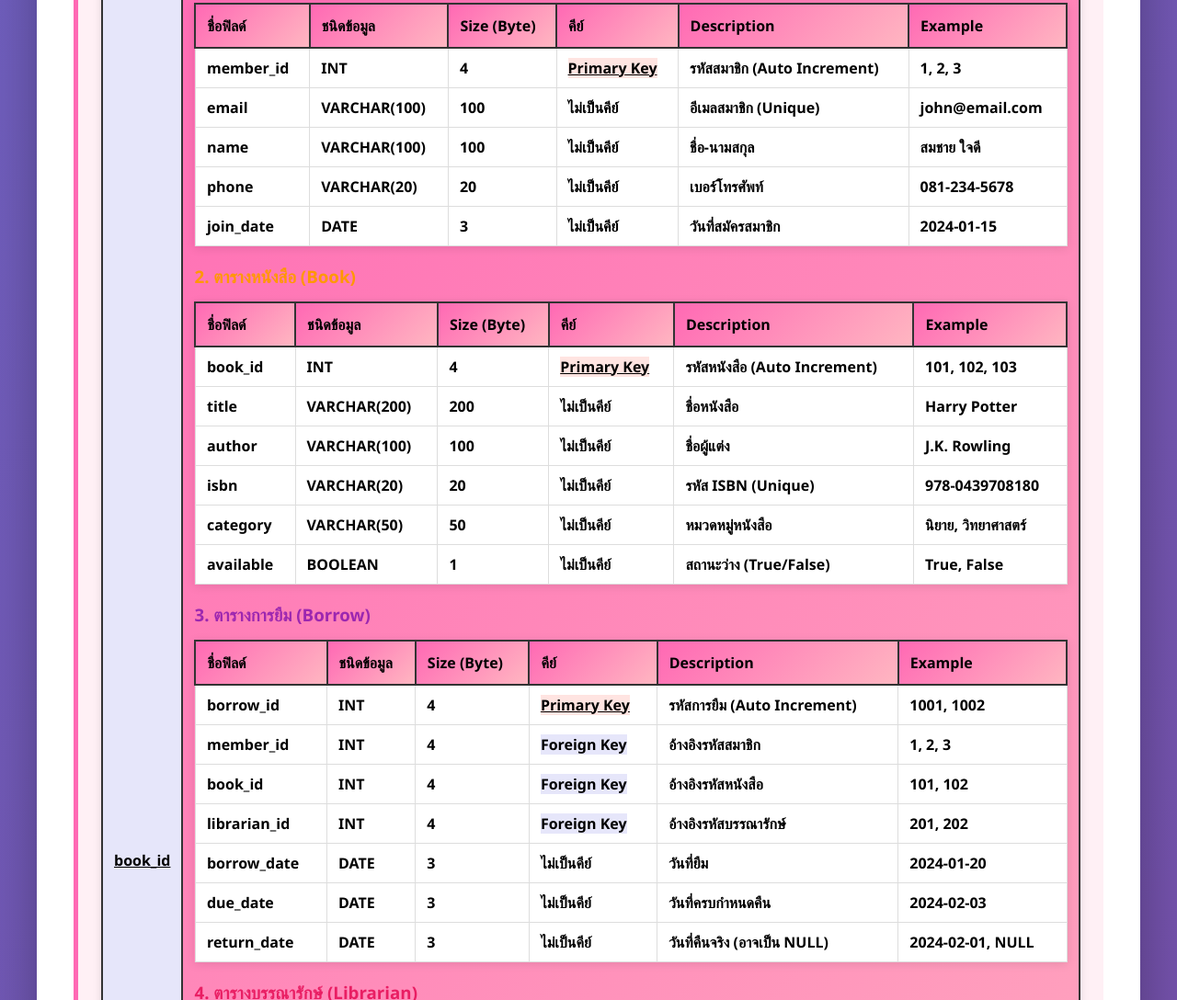
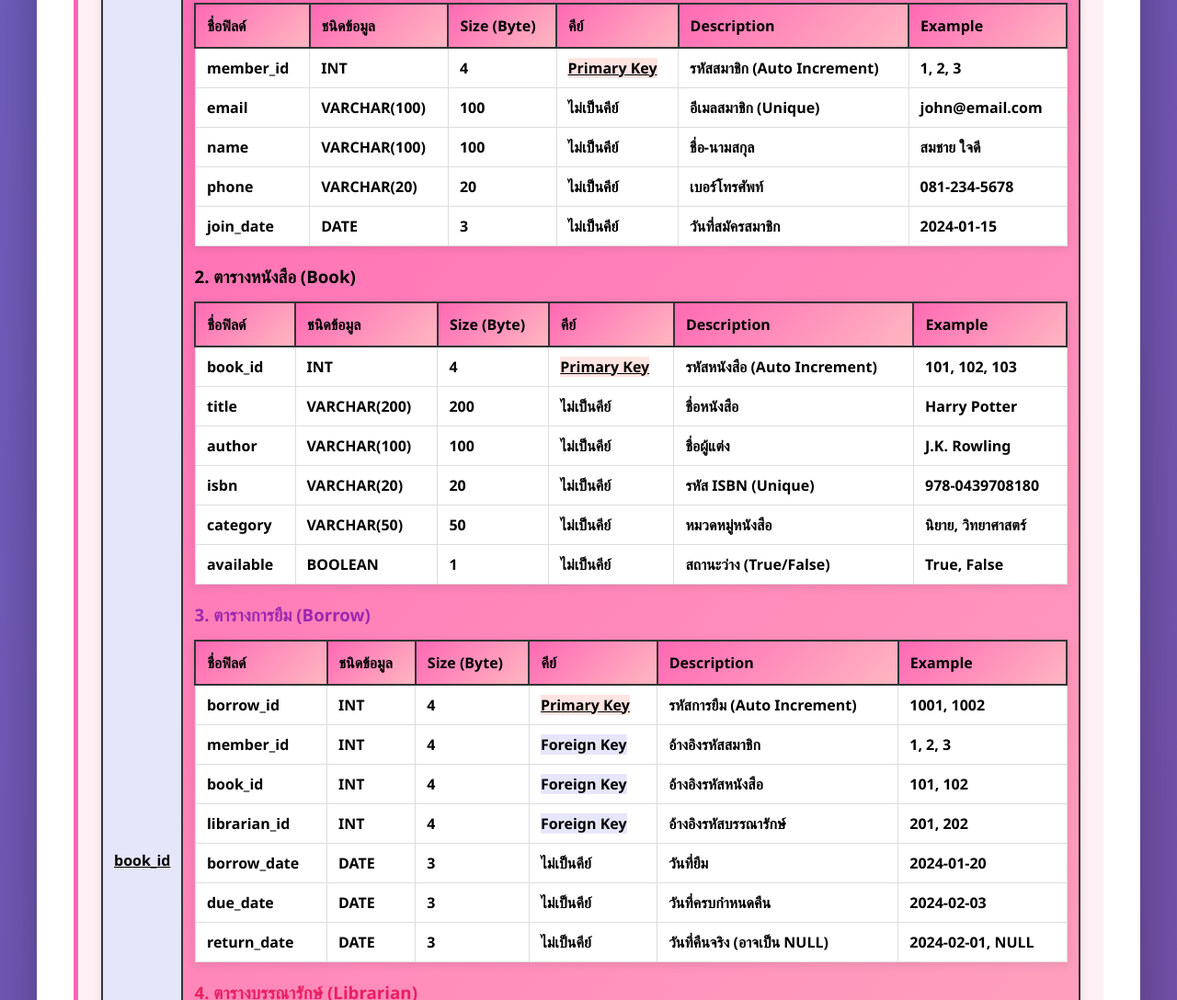
Before and after one commit to Thikamporn111/ERD-TABLE, a plain HTML site: page index.html in a window 1280 px wide. Shown: the part 5567-6655 px from the top of the page at 92% size. Drawn offline with Linux system fonts and the light colour scheme.

Commit message:
Update index.html

```diff
--- a/index.html
+++ b/index.html
@@ -576,7 +576,7 @@
                 </table>
             </div>
 
-            <h3 style="color: #FF9800; margin: 20px 0 10px 0;">2. ตารางหนังสือ (Book)</h3>
+            <h3 style="color: #000; margin: 20px 0 10px 0;">2. ตารางหนังสือ (Book)</h3>
             <div class="table-container">
                 <table>
                     <thead>
```
